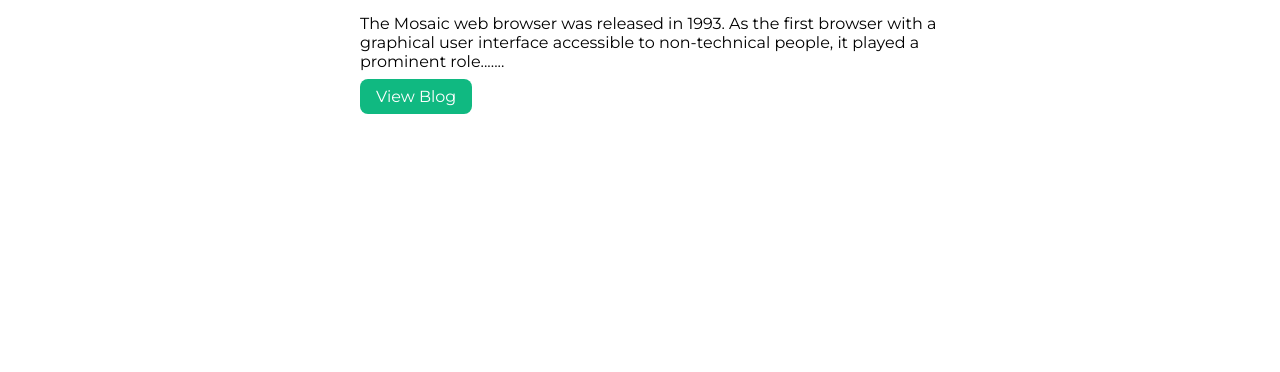
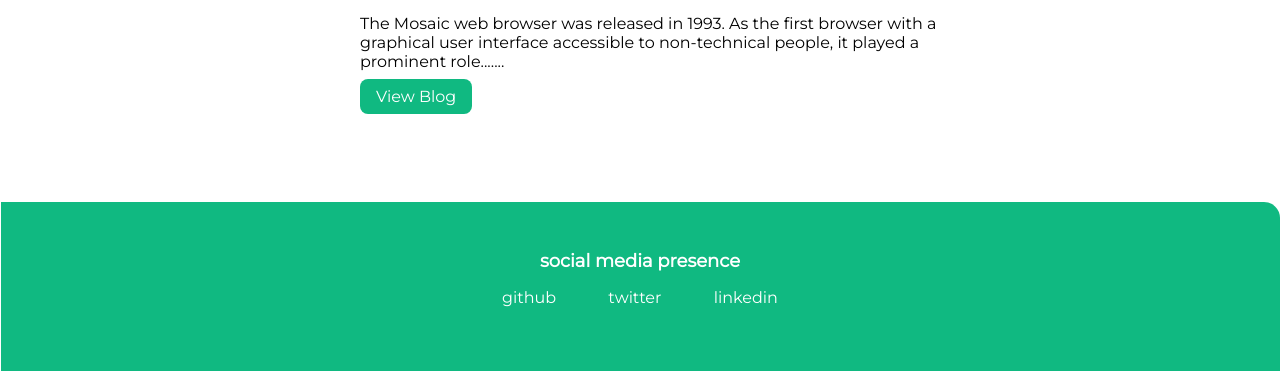
Before and after one commit to pushpinder05/component-library, a plain HTML site: page blogs.html in a window 1280 px wide. Shown: the part 652-1024 px from the top of the page. Before the commit the page ends 800 px from the top, so only its background shows below. Drawn offline with Linux system fonts and the light colour scheme.

Commit message:
footer added

```diff
--- a/blogs.html
+++ b/blogs.html
@@ -54,5 +54,24 @@
         </li>
     </ul>
 
+    <div style="height: 10vh;"></div>
+
+    <footer class="footer">
+        <div class="footer-header">social media presence</div>
+
+        <ul class="links-social list-non-bullet">
+            <li class="list-item-inline">
+                <a class="link" href="https://github.com/pushpinder05">github</a>
+            </li>
+            <li class="list-item-inline">
+                <a class="link" href="https://twitter.com/impushpinder">twitter</a>
+            </li>
+            <li class="list-item-inline">
+                <a class="link" href="https://www.linkedin.com/in/pushpindersingh05/">linkedin</a>
+            </li>
+        </ul>
+    </footer>
+
+
 </body>
 </html>
```
Also changed, not shown: projects.html (+18 -0 lines).
